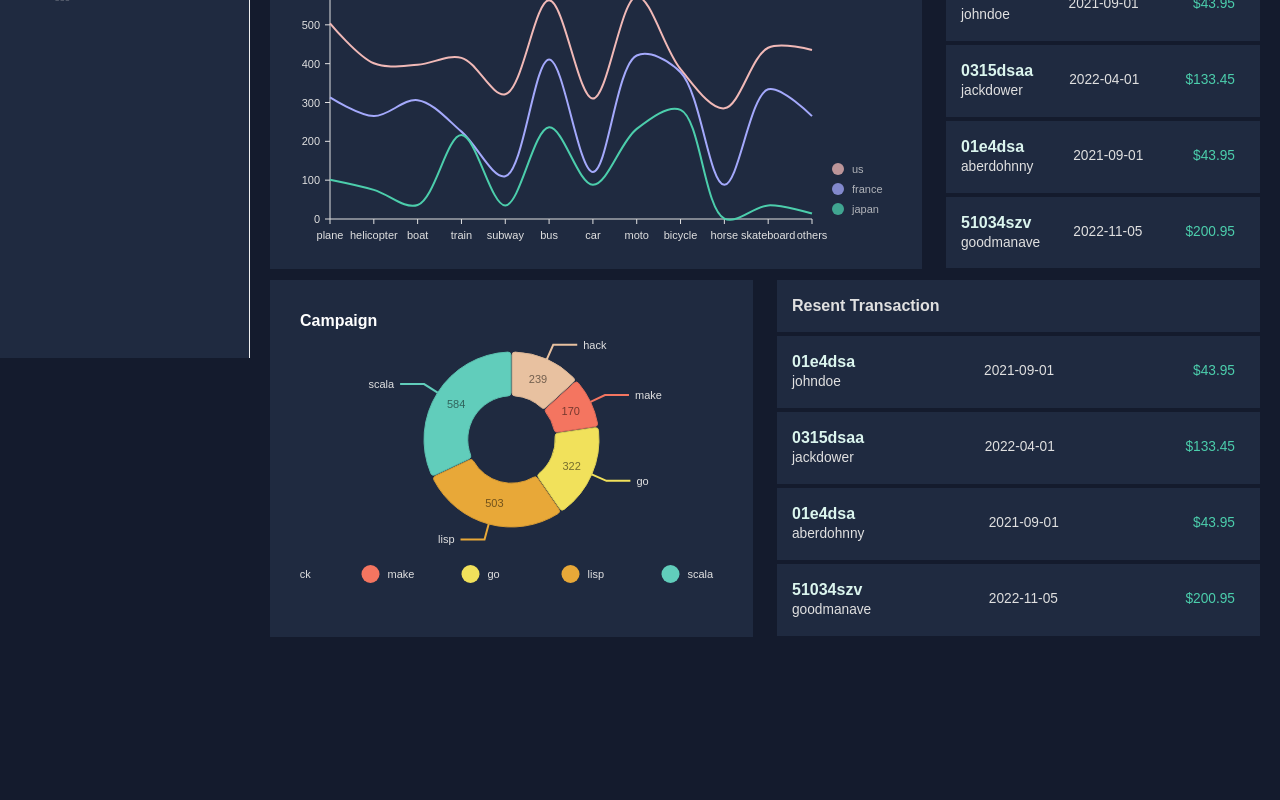
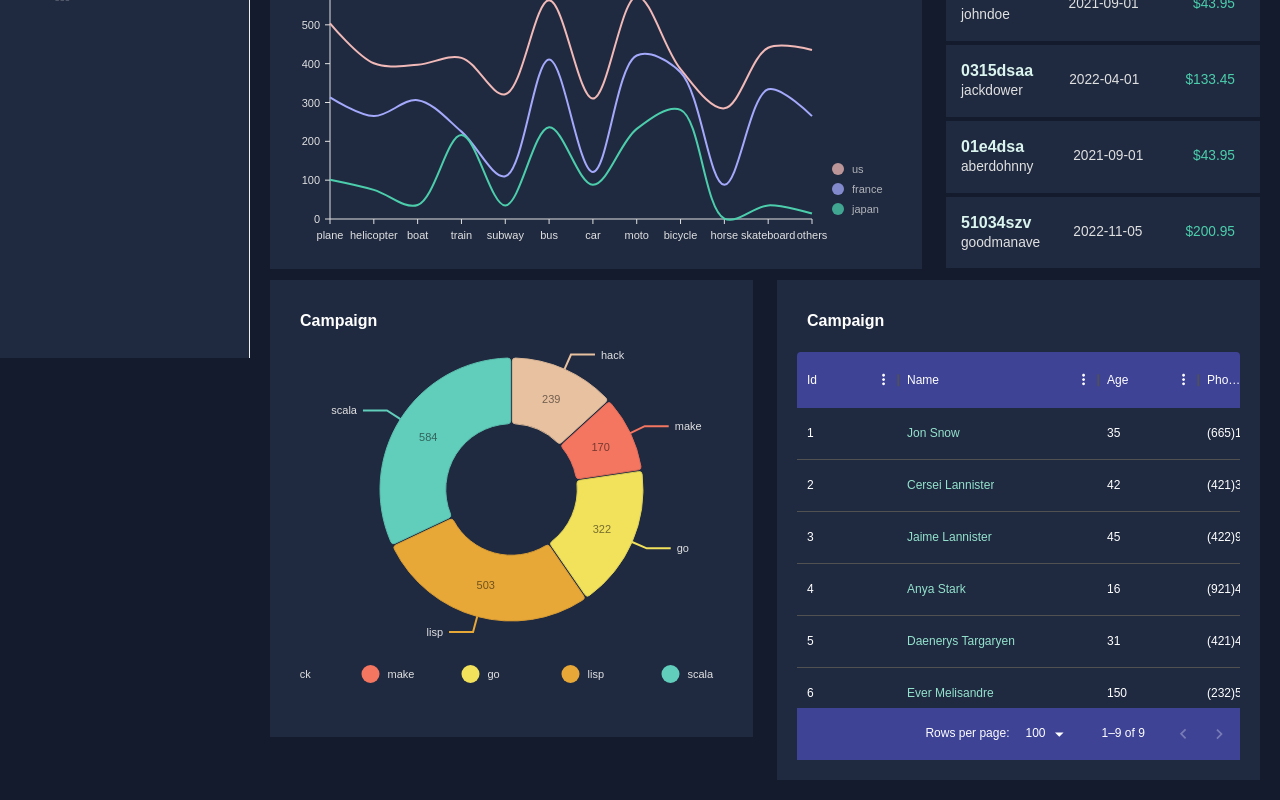
Before and after one commit to mofizulislam0810/admin-template, a React (Create React App) app: page / in a window 1280 px wide. Shown: the part 442-1242 px from the top of the page. Before the commit the page ends 1102 px from the top, so only its background shows below. Built offline with nearby package versions, Linux system fonts and the light colour scheme.

Commit message:
table added

```diff
--- a/package.json
+++ b/package.json
@@ -7,6 +7,7 @@
     "@emotion/styled": "^11.11.0",
     "@mui/icons-material": "^5.14.8",
     "@mui/material": "^5.14.8",
+    "@mui/x-data-grid": "^6.13.0",
     "@nivo/line": "^0.83.0",
     "@nivo/pie": "^0.83.0",
     "@reduxjs/toolkit": "^1.9.5",
--- a/src/ui-components/dashboard/Header.jsx
+++ b/src/components/Header.jsx
@@ -1,6 +1,6 @@
 import { useTheme } from '@emotion/react';
 import React from 'react'
-import { tokens } from "../../utils/theme";
+import { tokens } from "../utils/theme";
 import { Box, Typography } from '@mui/material';
 
 const Header = ({ title, subtitle }) => {
--- a/src/pages/dashboard.js
+++ b/src/pages/dashboard.js
@@ -15,10 +15,12 @@ import EmailIcon from "@mui/icons-material/Email";
 import PointOfSaleIcon from "@mui/icons-material/PointOfSale";
 import PersonAddIcon from "@mui/icons-material/PersonAdd";
 import TrafficIcon from "@mui/icons-material/Traffic";
-import { Header, StatBox } from '../ui-components/dashboard';
+import { StatBox } from '../ui-components/dashboard';
 import LineChart from '../components/LineChart';
 import ProgressCircle from '../components/ProgressCircle';
 import PieChart from '../components/PieChart';
+import Team from '../ui-components/team';
+import Header from '../components/Header';
 //   import LineChart from "../../components/LineChart";
 //   import GeographyChart from "../../components/GeographyChart";
 //   import BarChart from "../../components/BarChart";
@@ -247,7 +249,7 @@ const Dashboard = () => {
                         <Typography variant="h5" fontWeight="600">
                             Campaign
                         </Typography>
-                        <Box height="295px" m="-20px 0 0 0">
+                        <Box height="395px" m="-20px 0 0 0">
                             <PieChart isDashboard={true} />
                         </Box>
                     </Box>
@@ -260,55 +262,15 @@ const Dashboard = () => {
                         overflow="auto"
 
                     >
-                        <Box
-                            display="flex"
-                            justifyContent="space-between"
-                            alignItems="center"
-                            borderBottom={`4px solid ${colors.primary[500]}`}
-                            color={colors.grey[100]}
-                            p="15px"
-                        >
-                            <Typography
-                                variant="h5"
-                                fontWeight="600"
-                                color={colors.grey[100]}
-                            >
-                                Resent Transaction
+                        <Box backgroundColor={colors.primary[400]}>
+                            <Typography variant="h5" fontWeight="600"  p="30px 0 0 30px">
+                                Campaign
                             </Typography>
+                            <Box>
+                                <Team />
+                            </Box>
                         </Box>
-                        {mockTransactions.map((transaction, i) => {
-                            return (
-                                <Box
-                                    key={`${transaction}-${i}`}
-                                    display="flex"
-                                    justifyContent="space-between"
-                                    alignItems="center"
-                                    borderBottom={`4px solid ${colors.primary[500]}`}
-                                    p="15px"
-                                >
-                                    <Box>
-                                        <Typography
-                                            variant="h5"
-                                            fontWeight="600"
-                                            color={colors.greenAccent[100]}
-                                        >
-                                            {transaction.txId}
-                                        </Typography>
-                                        <Typography color={colors.grey[100]}>
-                                            {transaction.user}
-                                        </Typography>
-                                    </Box>
-                                    <Box color={colors.grey[100]}>{transaction.date}</Box>
-                                    <Box
-                                        color={colors.greenAccent[500]}
-                                        p="5px 10px"
-                                        borderRadius="4px"
-                                    >
-                                        ${transaction.cost}
-                                    </Box>
-                                </Box>
-                            );
-                        })}
+
                     </Box>
                 </Grid>
             </Grid>
--- a/src/ui-components/dashboard/index.js
+++ b/src/ui-components/dashboard/index.js
@@ -1,2 +1 @@
-export {default as Header} from './Header'
 export {default as StatBox} from './StatBox'
--- /dev/null
+++ b/src/ui-components/team/index.jsx
@@ -0,0 +1,101 @@
+import React from "react";
+import { Box, Typography, useTheme } from "@mui/material";
+import { DataGrid } from "@mui/x-data-grid";
+import { tokens } from "../../utils/theme";
+import { mockDataTeam } from "../../assets/data/mockData";
+import AdminPanelSettingsOutlinedIcon from "@mui/icons-material/AdminPanelSettingsOutlined";
+import LockOpenOutlinedIcon from "@mui/icons-material/LockOpenOutlined";
+import SecurityOutlinedIcon from "@mui/icons-material/SecurityOutlined";
+import Header from "../../components/Header";
+
+const Team = () => {
+  const theme = useTheme();
+  const colors = tokens(theme.palette.mode);
+  const columns = [
+    { field: "id", headerName: "Id" },
+    {
+      field: "name",
+      headerName: "Name",
+      width: 200,
+      cellClassName: "name-column--cell",
+    },
+    {
+      field: "age",
+      headerName: "Age",
+      type: "number",
+      headerAlign: "left",
+      align: "left",
+    },
+    { field: "phone", headerName: "Phone Number", width: 100 },
+    { field: "email", headerName: "Email", width: 200 },
+    {
+      field: "access",
+      headerName: "Access Llvel",
+      width: 100,
+      renderCell: ({ row: { access } }) => {
+        return (
+          <Box
+            width="100%"
+            m="0 auto"
+            p="5px"
+            display="flex"
+            justifyContent="center"
+            backgroundColor={
+              access === "admin"
+                ? colors.greenAccent[600]
+                : colors.greenAccent[800]
+            }
+            borderRadius="4px"
+          >
+            {access === "admin" && <AdminPanelSettingsOutlinedIcon />}
+            {access === "manager" && <SecurityOutlinedIcon />}
+            {access === "user" && <LockOpenOutlinedIcon />}
+            <Typography color={colors.grey[100]} sx={{ ml: "5px" }}>
+              {access}
+            </Typography>
+          </Box>
+        );
+      },
+    },
+  ];
+  return (
+    <Box m="20px">
+      {/* <Box display="flex" justifyContent="space-between" alignItems="center">
+        <Header title="TEAM" subtitle="welcome to you Team" />
+      </Box> */}
+      <Box
+        m="8px 0 0 0"
+        height="51vh"
+        sx={{
+          "& .MuiDataGrid-root": {
+            border: "none",
+          },
+          "& .MuiDataGrid-cell": {
+            borderBottom: "none",
+          },
+          "& .name-column--cell": {
+            color: colors.greenAccent[300],
+          },
+          "& .MuiDataGrid-columnHeaders": {
+            backgroundColor: colors.blueAccent[700],
+            borderBottom: "none",
+          },
+          "& .MuiDataGrid-virtualScroller": {
+            backgroundColor: colors.primary[400],
+          },
+          "& .MuiDataGrid-footerContainer": {
+            borderTop: "none",
+            backgroundColor: colors.blueAccent[700],
+          },
+          "& .MuiCheckbox-root": {
+            color: `${colors.greenAccent[200]} !important`,
+          },
+        }}
+      >
+        <DataGrid rows={mockDataTeam} columns={columns} />
+      </Box>
+    </Box>
+  );
+};
+
+export default Team;
```
Also changed, not shown: 1 other file (tests, documents, lock files or other folders).
